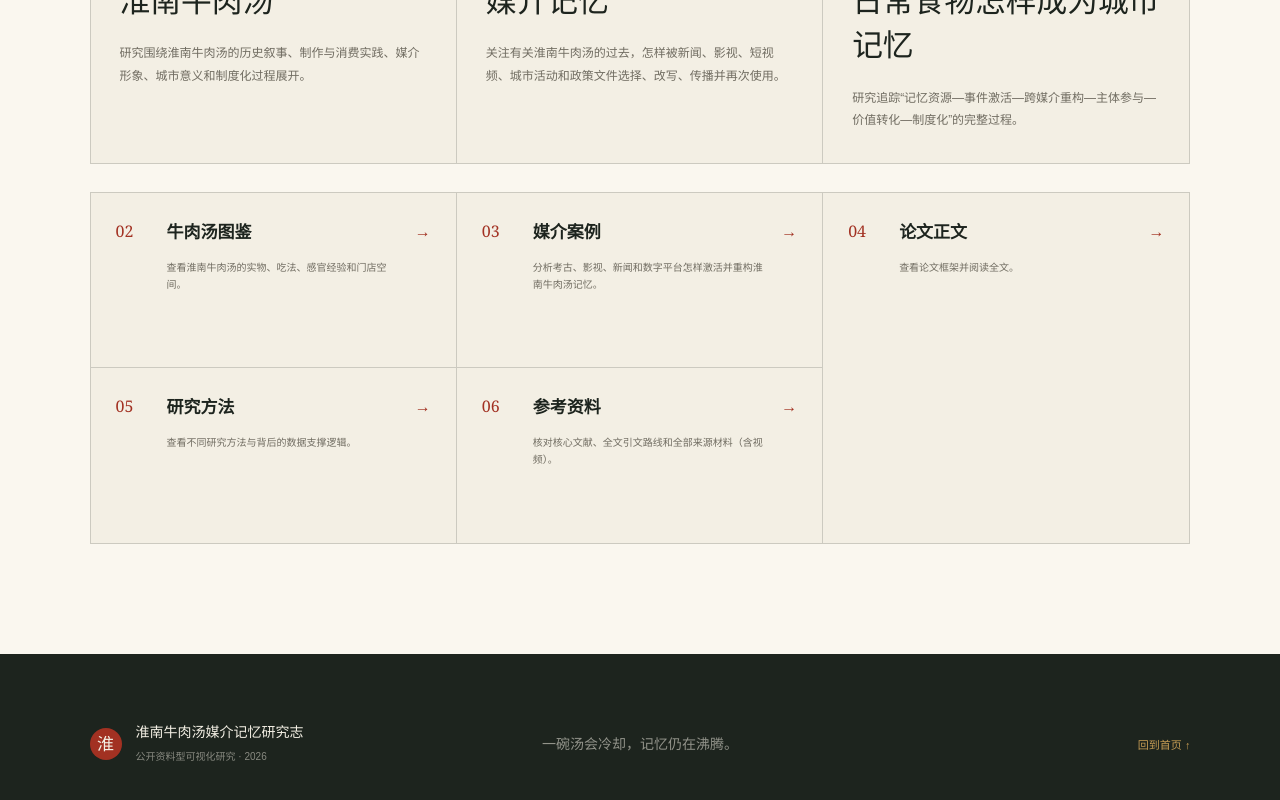
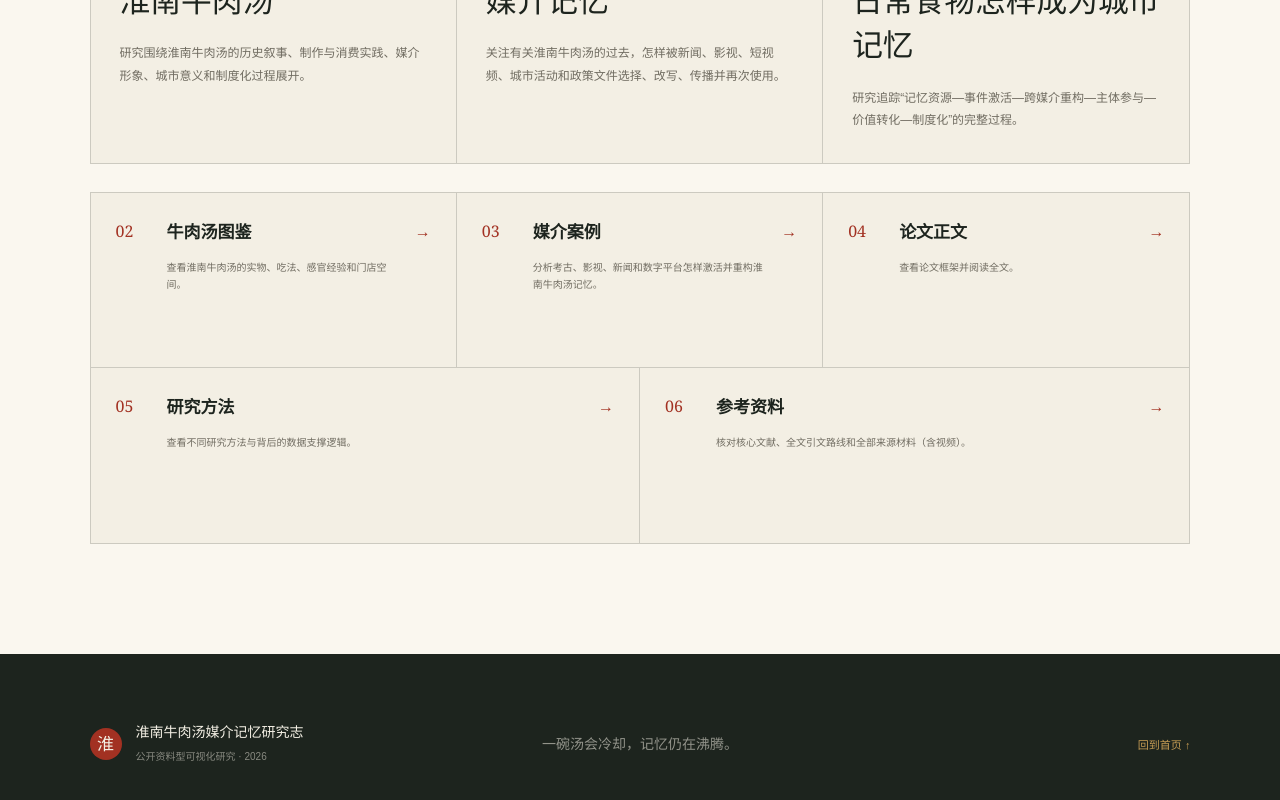
Before and after one commit to starWave0225/huainan_beef_soup, a React (Vite) app: page / in a window 1280 px wide. Shown: the part 1420-2220 px from the top of the page. Built offline with nearby package versions, Linux system fonts and the light colour scheme.

Commit message:
Fix sticky navigation and responsive card layout

```diff
--- a/app/globals.css
+++ b/app/globals.css
@@ -29,7 +29,7 @@ button { color: inherit; font: inherit; }
 
 main {
   min-height: 100vh;
-  overflow: hidden;
+  overflow-x: clip;
   background-image: radial-gradient(rgba(83, 70, 48, 0.09) 0.7px, transparent 0.7px);
   background-size: 6px 6px;
 }
@@ -96,10 +96,11 @@ h1 { margin: 0; max-width: 850px; font-size: clamp(52px, 6.35vw, 94px); line-hei
 .overview-scope span { color: var(--red); font: 700 10px "Noto Sans SC", sans-serif; letter-spacing: .14em; }
 .overview-scope h3 { margin: 42px 0 18px; font-size: clamp(21px, 2.4vw, 31px); line-height: 1.45; font-weight: 570; }
 .overview-scope p { margin: 0; color: var(--muted); font: 12px/1.9 "Noto Sans SC", sans-serif; }
-.overview-directory { display: grid; grid-template-columns: repeat(3, 1fr); margin-top: 28px; border: 1px solid var(--line); background: var(--paper); }
-.overview-directory a { min-height: 175px; display: grid; grid-template-columns: 35px 1fr auto; gap: 16px; align-items: start; padding: 27px 25px; border-right: 1px solid var(--line); border-bottom: 1px solid var(--line); transition: color .2s, background .2s; }
+.overview-directory { display: grid; grid-template-columns: repeat(6, 1fr); margin-top: 28px; border: 1px solid var(--line); background: var(--paper); }
+.overview-directory a { grid-column: span 2; min-height: 175px; display: grid; grid-template-columns: 35px 1fr auto; gap: 16px; align-items: start; padding: 27px 25px; border-right: 1px solid var(--line); border-bottom: 1px solid var(--line); transition: color .2s, background .2s; }
 .overview-directory a:nth-child(3n) { border-right: 0; }
-.overview-directory a:nth-last-child(-n+3) { border-bottom: 0; }
+.overview-directory a:nth-child(n+4) { grid-column: span 3; border-bottom: 0; }
+.overview-directory a:last-child { border-right: 0; }
 .overview-directory a:hover { color: var(--paper); background: var(--red-dark); }
 .overview-directory a > span { color: var(--red); font: 16px Georgia, serif; }
 .overview-directory a:hover > span { color: var(--gold); }
@@ -828,9 +829,9 @@ footer > a { justify-self: end; color: var(--gold); font: 11px "Noto Sans SC", s
   .overview-scope article { min-height: 0; border-right: 0; border-bottom: 1px solid var(--line); }
   .overview-scope article:last-child { border-bottom: 0; }
   .overview-directory { grid-template-columns: repeat(2, 1fr); }
-  .overview-directory a, .overview-directory a:nth-child(3n) { border-right: 1px solid var(--line); border-bottom: 1px solid var(--line); }
+  .overview-directory a, .overview-directory a:nth-child(3n), .overview-directory a:nth-child(n+4) { grid-column: auto; border-right: 1px solid var(--line); border-bottom: 1px solid var(--line); }
   .overview-directory a:nth-child(even) { border-right: 0; }
-  .overview-directory a:nth-last-child(-n+2) { border-bottom: 0; }
+  .overview-directory a:nth-child(n+5) { grid-column: 1 / -1; border-right: 0; border-bottom: 0; }
   .reading-note, .method-section { grid-template-columns: 1fr; gap: 48px; }
   .anatomy-layout { grid-template-columns: 1fr; }
   .anatomy-layout > figure { position: static; }
@@ -969,7 +970,7 @@ footer > a { justify-self: end; color: var(--gold); font: 11px "Noto Sans SC", s
   .terminology-grid { grid-template-columns: 1fr; }
   .terminology-grid article { min-height: 0; }
   .overview-directory { grid-template-columns: 1fr; }
-  .overview-directory a, .overview-directory a:nth-child(3n), .overview-directory a:nth-child(even), .overview-directory a:nth-last-child(-n+2) { min-height: 0; border-right: 0; border-bottom: 1px solid var(--line); }
+  .overview-directory a, .overview-directory a:nth-child(3n), .overview-directory a:nth-child(even), .overview-directory a:nth-last-child(-n+2), .overview-directory a:nth-child(n+5) { grid-column: auto; min-height: 0; border-right: 0; border-bottom: 1px solid var(--line); }
   .overview-directory a:last-child { border-bottom: 0; }
   .method-tool-tabs { display: flex; overflow-x: auto; scrollbar-width: none; }
   .method-tool-tabs::-webkit-scrollbar { display: none; }
```
